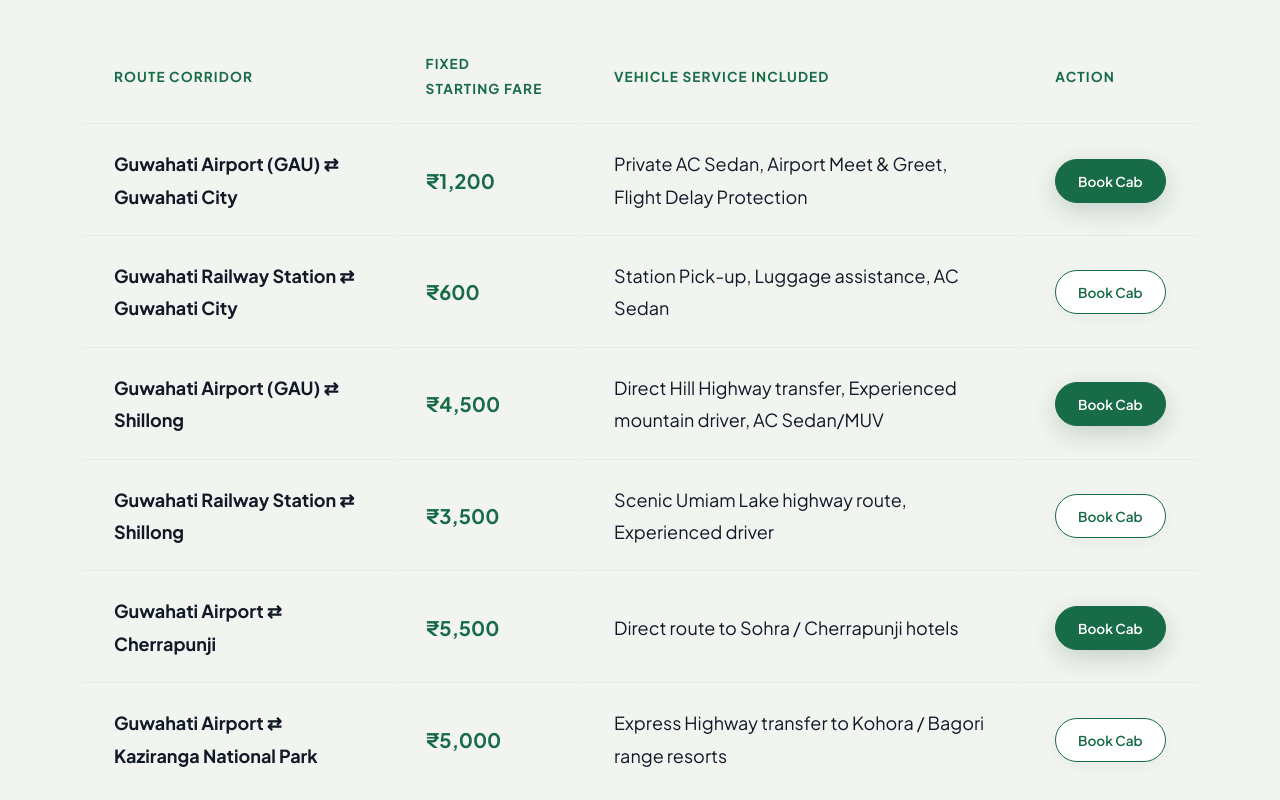
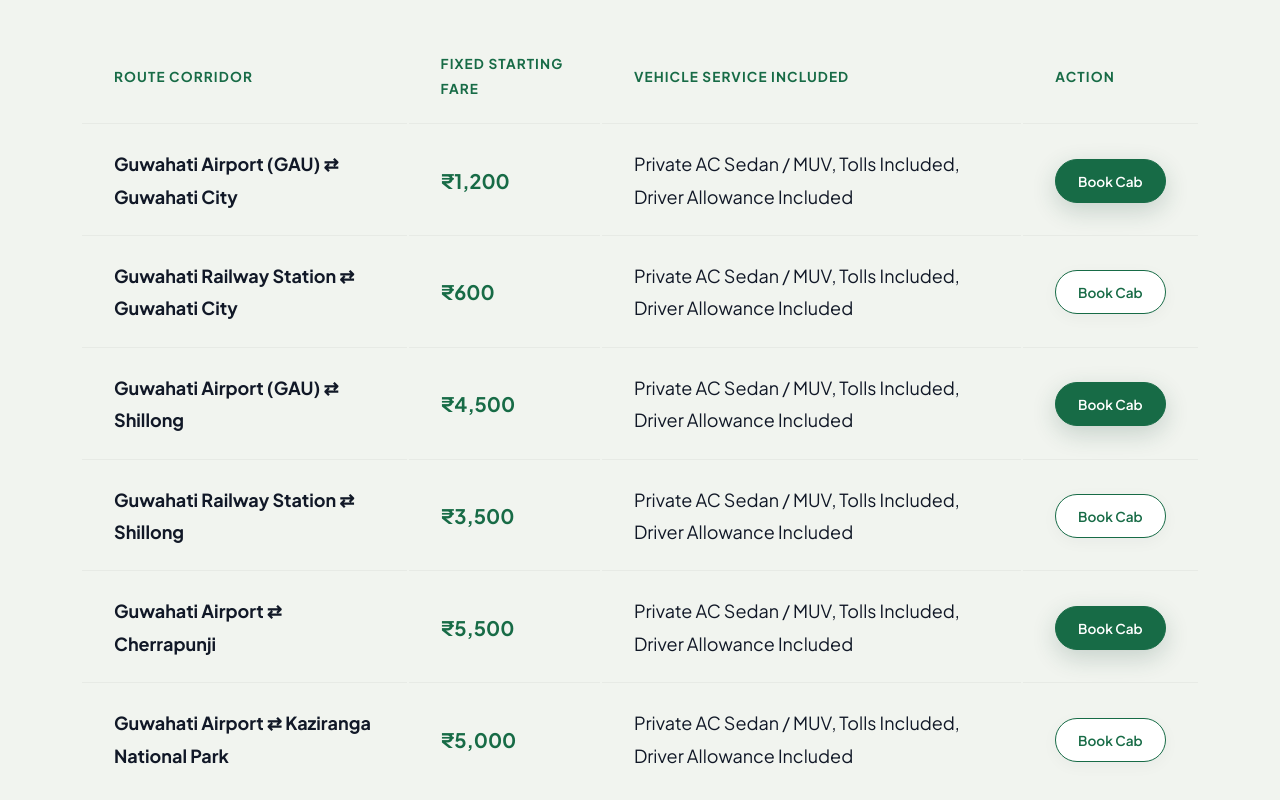
Before and after one commit to Quickaxis/mungpha, a website: page services.html in a window 1280 px wide. Shown: the part 600-1400 px from the top of the page. Drawn offline with nearby package versions, Linux system fonts and the light colour scheme.

Commit message:
Update Airport Transfer inclusions and Hero text

```diff
--- a/services.html
+++ b/services.html
@@ -108,37 +108,37 @@
               <tr>
                 <td><strong>Guwahati Airport (GAU) ⇄ Guwahati City</strong></td>
                 <td><span style="font-weight:700; color:var(--color-forest-green); font-size:1.25rem;">₹1,200</span></td>
-                <td>Private AC Sedan, Airport Meet & Greet, Flight Delay Protection</td>
+                <td>Private AC Sedan / MUV, Tolls Included, Driver Allowance Included</td>
                 <td><button class="btn-pill-inter btn-gold-solid btn-sm trigger-booking" data-package="Airport to City Transfer (₹1200)">Book Cab</button></td>
               </tr>
               <tr>
                 <td><strong>Guwahati Railway Station ⇄ Guwahati City</strong></td>
                 <td><span style="font-weight:700; color:var(--color-forest-green); font-size:1.25rem;">₹600</span></td>
-                <td>Station Pick-up, Luggage assistance, AC Sedan</td>
+                <td>Private AC Sedan / MUV, Tolls Included, Driver Allowance Included</td>
                 <td><button class="btn-pill-inter btn-sm trigger-booking" data-package="Station to City Transfer (₹600)">Book Cab</button></td>
               </tr>
               <tr>
                 <td><strong>Guwahati Airport (GAU) ⇄ Shillong</strong></td>
                 <td><span style="font-weight:700; color:var(--color-forest-green); font-size:1.25rem;">₹4,500</span></td>
-                <td>Direct Hill Highway transfer, Experienced mountain driver, AC Sedan/MUV</td>
+                <td>Private AC Sedan / MUV, Tolls Included, Driver Allowance Included</td>
                 <td><button class="btn-pill-inter btn-gold-solid btn-sm trigger-booking" data-package="Airport to Shillong Cab (₹4500)">Book Cab</button></td>
               </tr>
               <tr>
                 <td><strong>Guwahati Railway Station ⇄ Shillong</strong></td>
                 <td><span style="font-weight:700; color:var(--color-forest-green); font-size:1.25rem;">₹3,500</span></td>
-                <td>Scenic Umiam Lake highway route, Experienced driver</td>
+                <td>Private AC Sedan / MUV, Tolls Included, Driver Allowance Included</td>
                 <td><button class="btn-pill-inter btn-sm trigger-booking" data-package="Station to Shillong Cab (₹3500)">Book Cab</button></td>
               </tr>
               <tr>
                 <td><strong>Guwahati Airport ⇄ Cherrapunji</strong></td>
                 <td><span style="font-weight:700; color:var(--color-forest-green); font-size:1.25rem;">₹5,500</span></td>
-                <td>Direct route to Sohra / Cherrapunji hotels</td>
+                <td>Private AC Sedan / MUV, Tolls Included, Driver Allowance Included</td>
                 <td><button class="btn-pill-inter btn-gold-solid btn-sm trigger-booking" data-package="Airport to Cherrapunji Cab (₹5500)">Book Cab</button></td>
               </tr>
               <tr>
                 <td><strong>Guwahati Airport ⇄ Kaziranga National Park</strong></td>
                 <td><span style="font-weight:700; color:var(--color-forest-green); font-size:1.25rem;">₹5,000</span></td>
-                <td>Express Highway transfer to Kohora / Bagori range resorts</td>
+                <td>Private AC Sedan / MUV, Tolls Included, Driver Allowance Included</td>
                 <td><button class="btn-pill-inter btn-sm trigger-booking" data-package="Airport to Kaziranga Cab (₹5000)">Book Cab</button></td>
               </tr>
             </tbody>
@@ -162,9 +162,9 @@
             <div>
               <div class="transfer-mobile-includes-title">Includes</div>
               <ul class="transfer-mobile-bullets">
-                <li><i data-lucide="check"></i> Private AC Sedan</li>
-                <li><i data-lucide="check"></i> Airport Meet & Greet</li>
-                <li><i data-lucide="check"></i> Flight Delay Protection</li>
+                <li><i data-lucide="check"></i> Private AC Sedan / MUV</li>
+                <li><i data-lucide="check"></i> Tolls Included</li>
+                <li><i data-lucide="check"></i> Driver Allowance Included</li>
               </ul>
             </div>
 
@@ -187,9 +187,9 @@
             <div>
               <div class="transfer-mobile-includes-title">Includes</div>
               <ul class="transfer-mobile-bullets">
-                <li><i data-lucide="check"></i> Station Pick-up & Drop</li>
-                <li><i data-lucide="check"></i> Luggage Assistance</li>
-                <li><i data-lucide="check"></i> Private AC Sedan</li>
+                <li><i data-lucide="check"></i> Private AC Sedan / MUV</li>
+                <li><i data-lucide="check"></i> Tolls Included</li>
+                <li><i data-lucide="check"></i> Driver Allowance Included</li>
               </ul>
             </div>
 
@@ -212,9 +212,9 @@
             <div>
               <div class="transfer-mobile-includes-title">Includes</div>
               <ul class="transfer-mobile-bullets">
-                <li><i data-lucide="check"></i> Direct Hill Highway Route</li>
-                <li><i data-lucide="check"></i> Experienced Mountain Driver</li>
                 <li><i data-lucide="check"></i> Private AC Sedan / MUV</li>
+                <li><i data-lucide="check"></i> Tolls Included</li>
+                <li><i data-lucide="check"></i> Driver Allowance Included</li>
               </ul>
             </div>
 
@@ -237,9 +237,9 @@
             <div>
               <div class="transfer-mobile-includes-title">Includes</div>
               <ul class="transfer-mobile-bullets">
-                <li><i data-lucide="check"></i> Scenic Umiam Lake Route</li>
-                <li><i data-lucide="check"></i> Experienced Mountain Driver</li>
-                <li><i data-lucide="check"></i> Private AC Cab</li>
+                <li><i data-lucide="check"></i> Private AC Sedan / MUV</li>
+                <li><i data-lucide="check"></i> Tolls Included</li>
+                <li><i data-lucide="check"></i> Driver Allowance Included</li>
               </ul>
             </div>
 
@@ -262,9 +262,9 @@
             <div>
               <div class="transfer-mobile-includes-title">Includes</div>
               <ul class="transfer-mobile-bullets">
-                <li><i data-lucide="check"></i> Direct Sohra Hotel Drop</li>
-                <li><i data-lucide="check"></i> Mountain Pass Highway</li>
-                <li><i data-lucide="check"></i> Private AC Vehicle</li>
+                <li><i data-lucide="check"></i> Private AC Sedan / MUV</li>
+                <li><i data-lucide="check"></i> Tolls Included</li>
+                <li><i data-lucide="check"></i> Driver Allowance Included</li>
               </ul>
             </div>
 
@@ -287,9 +287,9 @@
             <div>
               <div class="transfer-mobile-includes-title">Includes</div>
               <ul class="transfer-mobile-bullets">
-                <li><i data-lucide="check"></i> Express Highway Transfer</li>
-                <li><i data-lucide="check"></i> Kohora / Bagori Resort Drop</li>
-                <li><i data-lucide="check"></i> Private AC Vehicle</li>
+                <li><i data-lucide="check"></i> Private AC Sedan / MUV</li>
+                <li><i data-lucide="check"></i> Tolls Included</li>
+                <li><i data-lucide="check"></i> Driver Allowance Included</li>
               </ul>
             </div>
 
```
Also changed, not shown: index.html (+1 -1 lines), transfers.html (+7 -7 lines), 4 other files.
